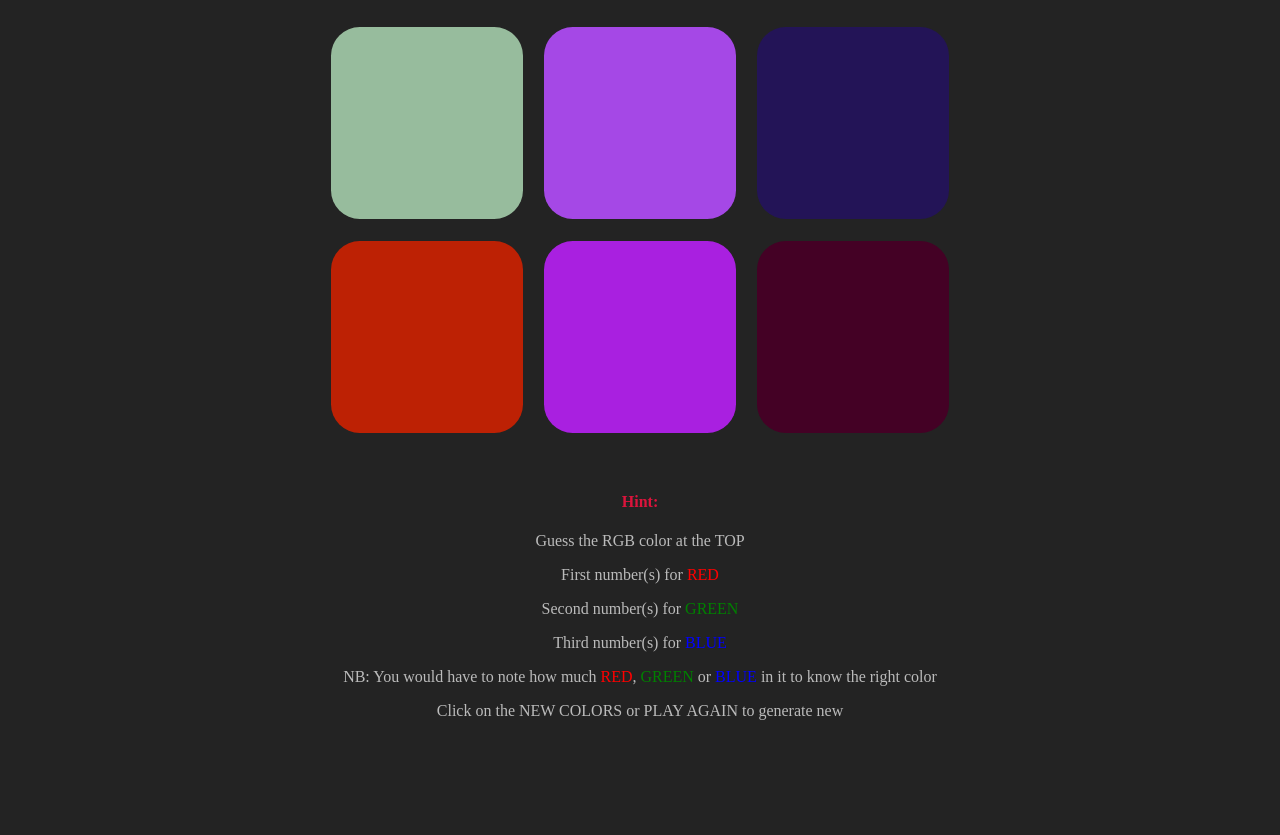
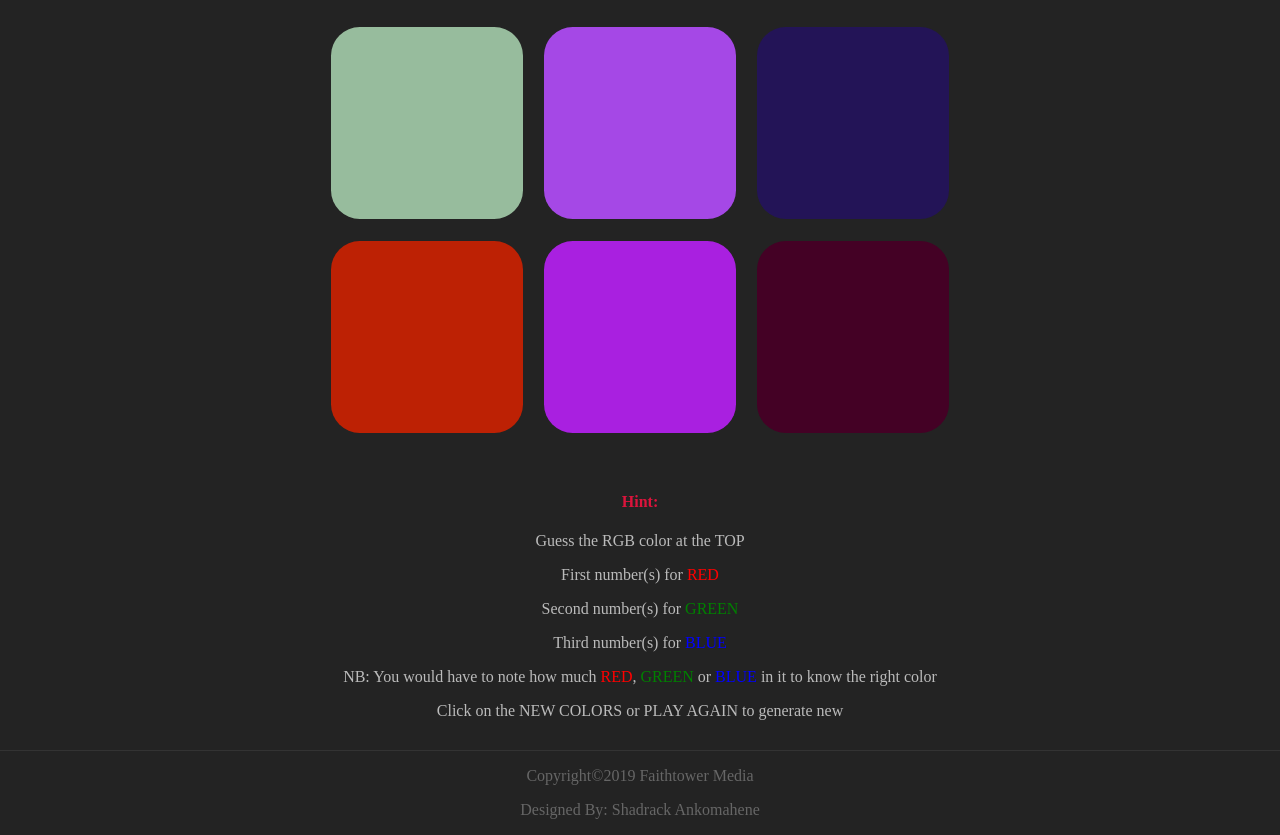
Before and after one commit to faithtower/rgb-color-guessing-game, a plain HTML site: page index.html in a window 1280 px wide. Shown: the part 214-1049 px from the top of the page. Before the commit the page ends 950 px from the top, so only its background shows below. Drawn offline with Linux system fonts and the light colour scheme.

Commit message:
Added footer

```diff
--- a/index.html
+++ b/index.html
@@ -48,6 +48,11 @@
         <p>Click on the NEW COLORS or PLAY AGAIN to generate new</p>
     </div>
 
+    <footer>
+        <p>Copyright&copy;2019 Faithtower Media</p>
+        <p>Designed By: Shadrack Ankomahene</p>
+    </footer>
+
 
 
     <script src="main.js"></script>
--- a/main.css
+++ b/main.css
@@ -87,6 +87,12 @@ button:hover{
 .blue{
     color: blue;
 }
+footer{
+    margin-top: 30px;
+    border-top: 1px solid #333;
+    text-align: center;
+    color: #666;
+}
 
 @media (max-width:576px){
     #container{
```
